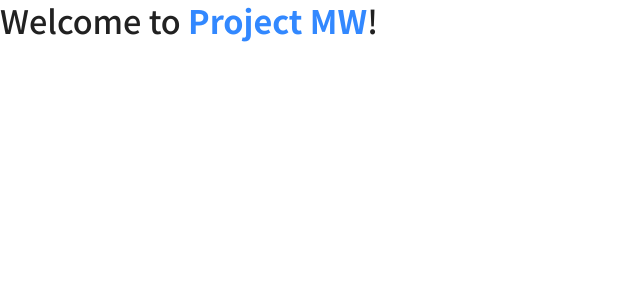
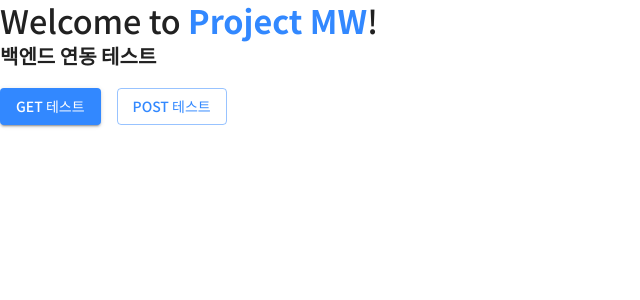
Before and after one commit to Vactor0911/jobtalk, a React (Vite) app in the folder frontend/: page / in a window 1280 px wide. Shown: the top 300 px of the page, without its empty margins (0-640 px from the left). Built offline with nearby package versions, Linux system fonts and the light colour scheme.

Commit message:
백엔드와의 통신 확인을 위한 임시 버튼 구현

```diff
--- a/frontend/src/App.tsx
+++ b/frontend/src/App.tsx
@@ -1,7 +1,53 @@
-import { CssBaseline, ThemeProvider, Typography } from "@mui/material";
+import {
+  Alert,
+  Box,
+  Button,
+  CssBaseline,
+  ThemeProvider,
+  Typography,
+} from "@mui/material";
 import { theme } from "./utils/theme";
+import axiosInstance from "./utils/axiosInstance";
+import { useState } from "react";
 
 const App = () => {
+  const [testResult, setTestResult] = useState<string>("");
+  const [isLoading, setIsLoading] = useState(false);
+
+  // GET 테스트
+  const handleGetTest = async () => {
+    setIsLoading(true);
+    try {
+      const response = await axiosInstance.get("/test/getTest");
+      setTestResult(`GET 테스트 성공: ${response.data.message}`);
+      console.log("GET 응답:", response.data);
+      // eslint-disable-next-line @typescript-eslint/no-explicit-any
+    } catch (error: any) {
+      setTestResult(`GET 테스트 실패: ${error.message}`);
+      console.error("GET 오류:", error);
+    } finally {
+      setIsLoading(false);
+    }
+  };
+
+  // POST 테스트
+  const handlePostTest = async () => {
+    setIsLoading(true);
+    try {
+      const response = await axiosInstance.post("/test/postTest", {
+        message: "프론트엔드에서 보낸 메시지입니다!",
+      });
+      setTestResult(`POST 테스트 성공: ${response.data.message}`);
+      console.log("POST 응답:", response.data);
+      // eslint-disable-next-line @typescript-eslint/no-explicit-any
+    } catch (error: any) {
+      setTestResult(`POST 테스트 실패: ${error.message}`);
+      console.error("POST 오류:", error);
+    } finally {
+      setIsLoading(false);
+    }
+  };
+
   return (
     <ThemeProvider theme={theme}>
       <CssBaseline />
@@ -19,6 +65,45 @@ const App = () => {
         </span>
         !
       </Typography>
+
+      {/* 백엔드 연동 테스트 */}
+      <Typography variant="h6" sx={{ mb: 2 }}>
+        백엔드 연동 테스트
+      </Typography>
+
+      <Box sx={{ mb: 2, display: "flex", gap: 2 }}>
+        <Button
+          variant="contained"
+          onClick={handleGetTest}
+          disabled={isLoading}
+        >
+          GET 테스트
+        </Button>
+
+        <Button
+          variant="outlined"
+          onClick={handlePostTest}
+          disabled={isLoading}
+        >
+          POST 테스트
+        </Button>
+      </Box>
+
+      {/* 테스트 결과 표시 */}
+      {testResult && (
+        <Alert
+          severity={testResult.includes("성공") ? "success" : "error"}
+          sx={{ mt: 2 }}
+        >
+          {testResult}
+        </Alert>
+      )}
+
+      {isLoading && (
+        <Typography variant="body2" color="text.secondary" sx={{ mt: 1 }}>
+          요청 처리 중...
+        </Typography>
+      )}
     </ThemeProvider>
   );
 };
```
